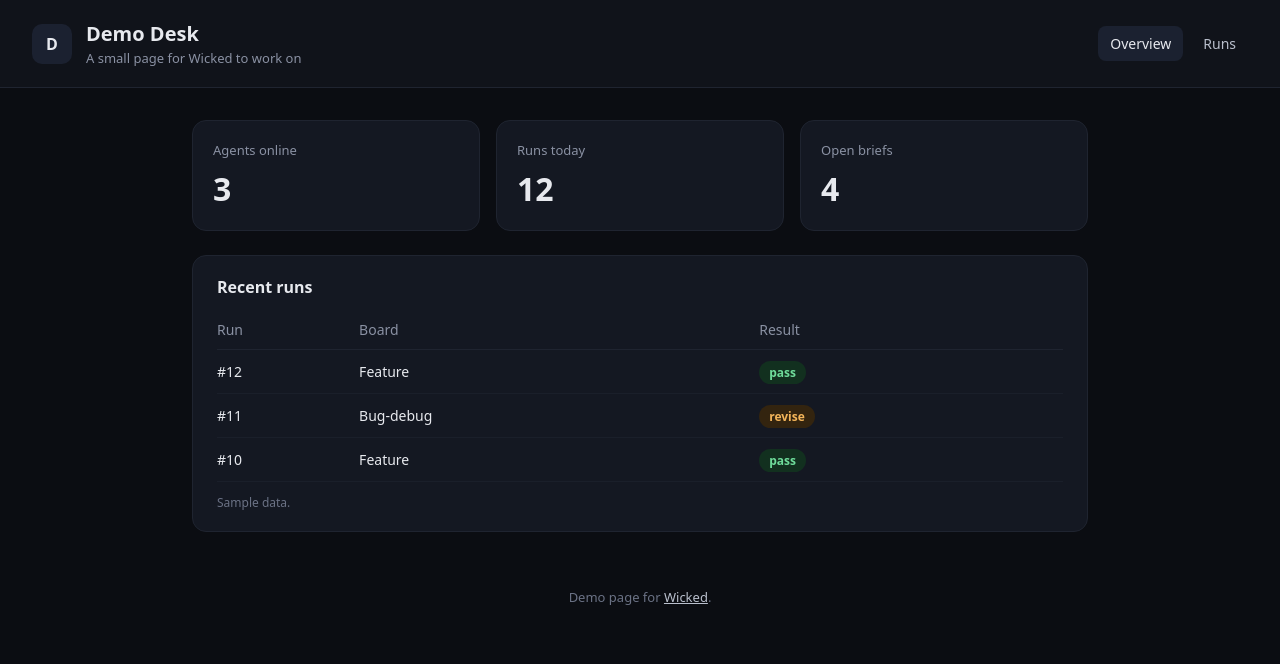
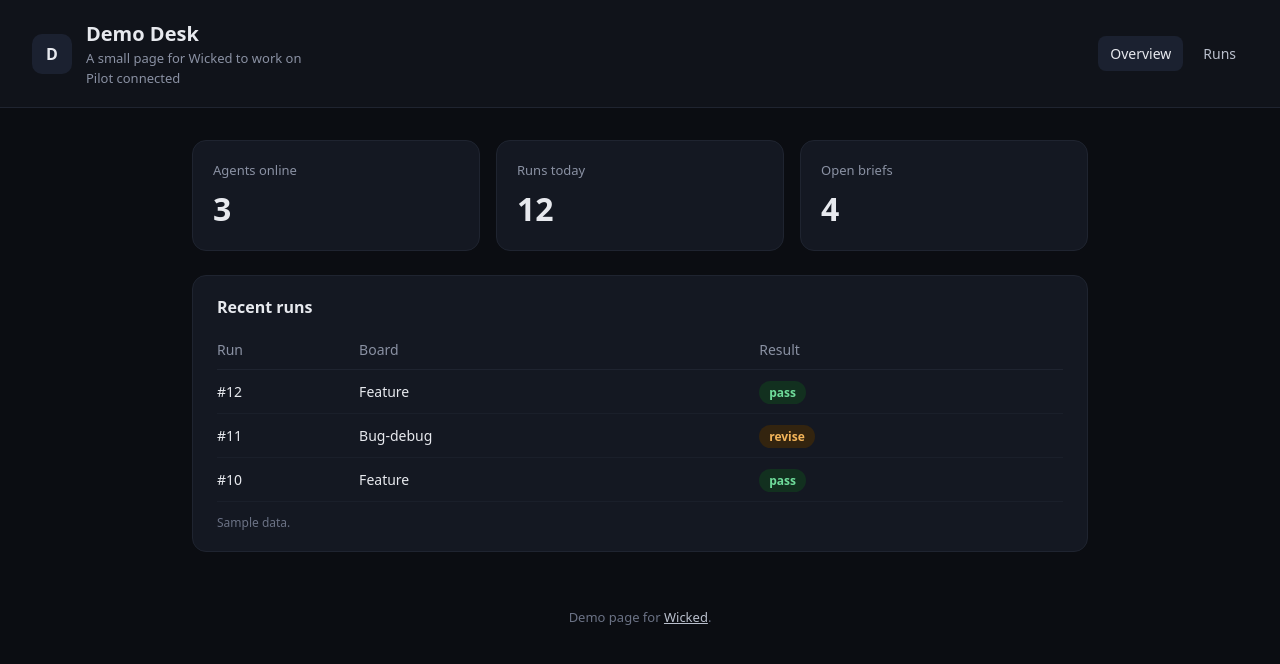
Before and after one commit to thamam/wicked-demo-desk, a website: page index.html in a window 1280 px wide. Drawn offline with Linux system fonts and the light colour scheme.

Commit message:
wicked coding hop (#4)
Co-authored-by: Wicked Coding Agent <wicked-bot@users.noreply.github.com>

```diff
--- a/index.html
+++ b/index.html
@@ -13,6 +13,7 @@
         <div>
           <h1>Demo Desk</h1>
           <p class="tagline">A small page for Wicked to work on</p>
+          <p class="tagline">Pilot connected</p>
         </div>
       </div>
       <nav class="nav" aria-label="Sections">
```
Also changed, not shown: test/page.test.mjs (+4 -0 lines).
